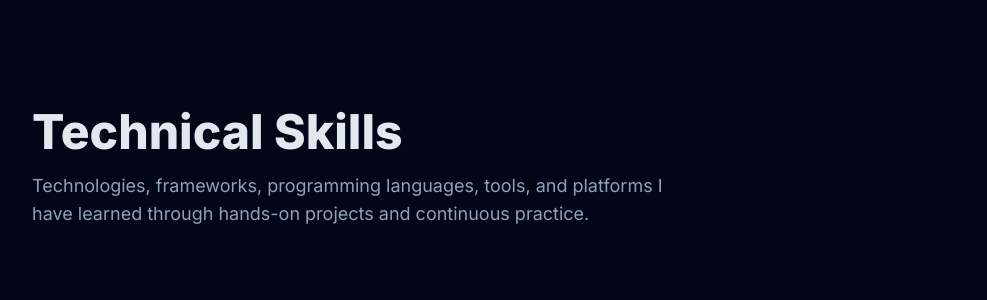
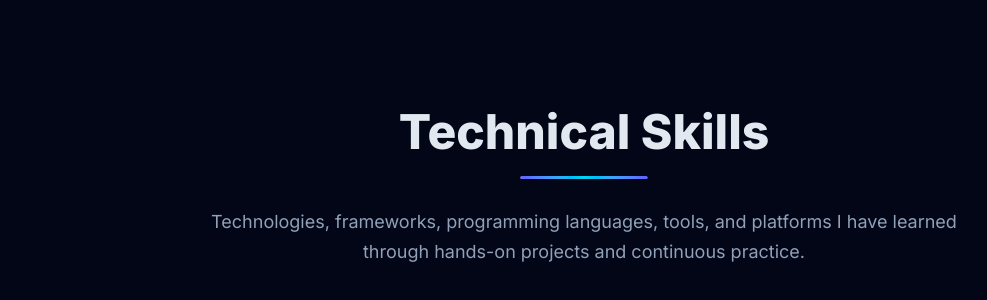
Before and after one commit to arponganapati7-byte/My-web, a React (Vite) app: page / in a window 1280 px wide. Shown: the part 1102-1402 px from the top of the page, without its empty margins (56-1043 px from the left). Built offline with nearby package versions, Linux system fonts and the light colour scheme.

Commit message:
Changed Skill card header to horizontal middle..

```diff
--- a/src/components/Skills.jsx
+++ b/src/components/Skills.jsx
@@ -63,18 +63,50 @@ function Skills() {
       icon: Cpu,
       skills: [
         { name: "C++", percentage: 74 },
+        { name: "Python", percentage: 60 },
       ],
     },
   ];
 
   return (
     <section id="skills" className="mb-40">
-      <div className="mb-10">
-        <h2 className="text-4xl md:text-5xl font-bold mb-4">
+
+        <div className="mb-14 text-center flex flex-col items-center">
+            <h2 className="text-4xl md:text-5xl font-bold mb-5">
                 Technical Skills
             </h2>
 
-        <p className="text-slate-400 text-lg max-w-2xl">
+            {/* Animated Premium Divider */}
+            <div className="relative w-32 h-[3px] rounded-full overflow-hidden mb-7">
+                <div
+                className="
+                    absolute
+                    inset-0
+                    rounded-full
+                    bg-linear-to-r
+                    from-indigo-500
+                    via-cyan-400
+                    to-indigo-500
+                    animate-[skillLine_2.5s_ease-in-out_infinite]
+                "
+                />
+
+                <div
+                className="
+                    absolute
+                    top-0
+                    left-[-40%]
+                    w-[40%]
+                    h-full
+                    rounded-full
+                    bg-white/80
+                    blur-[2px]
+                    animate-[skillGlow_2.5s_ease-in-out_infinite]
+                "
+                />
+            </div>
+
+            <p className="text-slate-400 text-lg max-w-3xl leading-relaxed">
                 Technologies, frameworks, programming languages,
                 tools, and platforms I have learned through
                 hands-on projects and continuous practice.
```
Also changed, not shown: src/App.css (+34 -0 lines). Lines whose indentation alone changed are shown as unchanged.
